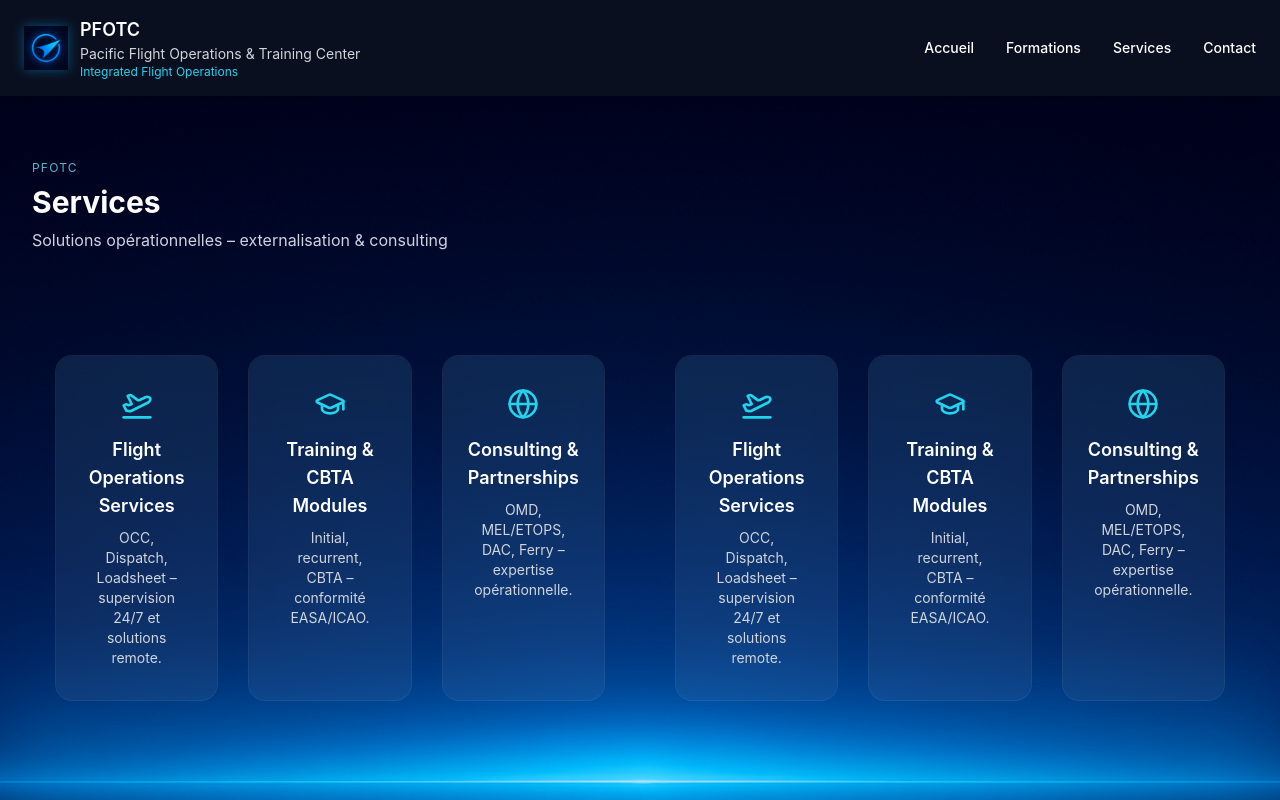
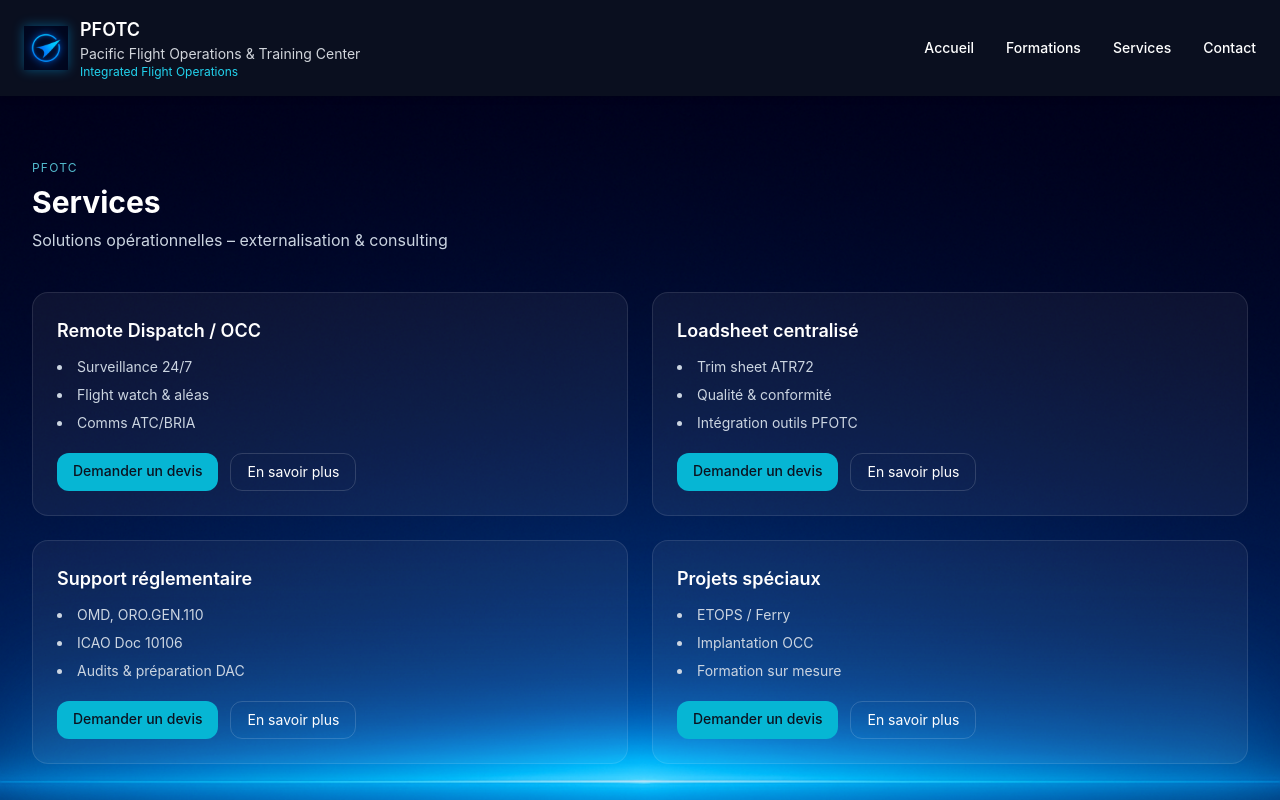
Before and after one commit to Ariitea1/pfotc-site-themes-Bleu-Tech-Horizon, a Next.js app: page /services in a window 1280 px wide. Shown: the top 800 px of the page. Built offline with nearby package versions, Linux system fonts and the light colour scheme.

Commit message:
Update ServiceCard.tsx

```diff
--- a/components/ServiceCard.tsx
+++ b/components/ServiceCard.tsx
@@ -1,58 +1,15 @@
-"use client";
 
-import Link from "next/link";
-import { PlaneTakeoff, GraduationCap, Globe } from "lucide-react";
-
-export default function ServiceCard() {
-  const cards = [
-    {
-      icon: <PlaneTakeoff className="w-8 h-8 text-cyan-400 mb-4" />,
-      title: "Flight Operations Services",
-      text: "OCC, Dispatch, Loadsheet – supervision 24/7 et solutions remote.",
-      href: "/services#flightops",
-    },
-    {
-      icon: <GraduationCap className="w-8 h-8 text-cyan-400 mb-4" />,
-      title: "Training & CBTA Modules",
-      text: "Initial, recurrent, CBTA – conformité EASA/ICAO.",
-      href: "/formations#cbta",
-    },
-    {
-      icon: <Globe className="w-8 h-8 text-cyan-400 mb-4" />,
-      title: "Consulting & Partnerships",
-      text: "OMD, MEL/ETOPS, DAC, Ferry – expertise opérationnelle.",
-      href: "/services#consulting",
-    },
-  ];
-
+export default function ServiceCard({ title, bullets }: { title: string; bullets: string[] }) {
   return (
-    <section className="relative bg-transparent py-16 px-6">
-      <div className="relative z-10 max-w-7xl mx-auto grid gap-8 sm:grid-cols-2 lg:grid-cols-3">
-        {cards.map((card, index) => (
-          <Link
-            key={index}
-            href={card.href}
-            className="group relative block rounded-2xl bg-white/5 backdrop-blur-md ring-1 ring-white/10 hover:ring-cyan-400/40 transition overflow-hidden"
-          >
-            {/* Glow décoratif */}
-            <div
-              aria-hidden
-              className="pointer-events-none absolute inset-0 z-0 rounded-2xl"
-              style={{
-                background:
-                  "linear-gradient(180deg, rgba(0,180,255,.08), rgba(0,180,255,0))",
-              }}
-            />
-
-            {/* Contenu */}
-            <div className="relative z-10 p-8 flex flex-col items-center text-center">
-              {card.icon}
-              <h3 className="text-lg font-semibold text-white">{card.title}</h3>
-              <p className="mt-2 text-sm text-gray-300">{card.text}</p>
-            </div>
-          </Link>
-        ))}
+    <div className="rounded-2xl border border-white/10 p-6 bg-white/5">
+      <h3 className="text-lg font-semibold">{title}</h3>
+      <ul className="mt-3 space-y-2 text-sm text-slate-300 list-disc list-inside">
+        {bullets.map(b => <li key={b}>{b}</li>)}
+      </ul>
+      <div className="mt-5 flex gap-3">
+        <a href="/contact" className="px-4 py-2 rounded-xl bg-cyan-500 text-[#0b1220] text-sm font-medium hover:bg-cyan-400">Demander un devis</a>
+        <a href="/services" className="px-4 py-2 rounded-xl border border-white/15 text-sm hover:bg-white/5">En savoir plus</a>
       </div>
-    </section>
+    </div>
   );
 }
```
